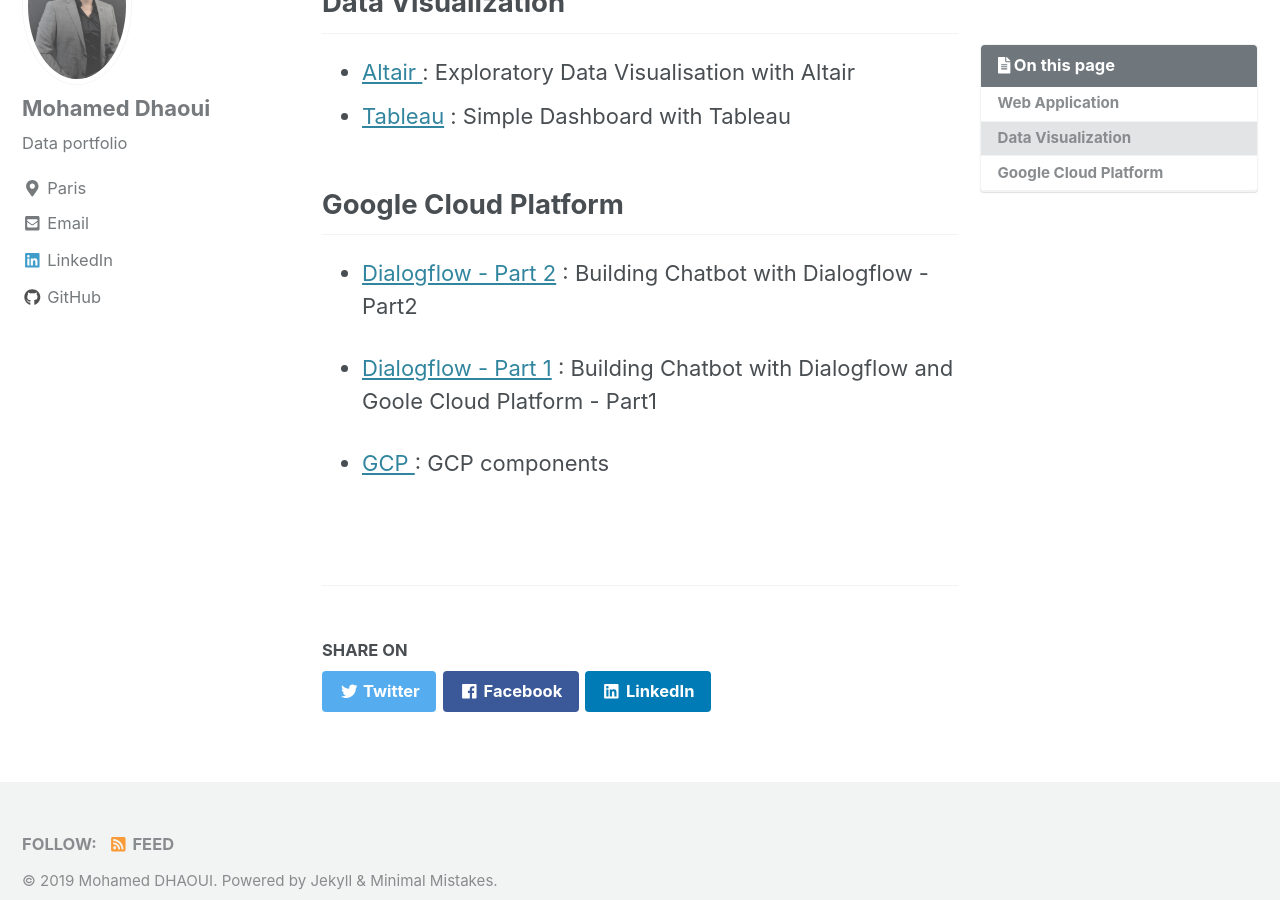
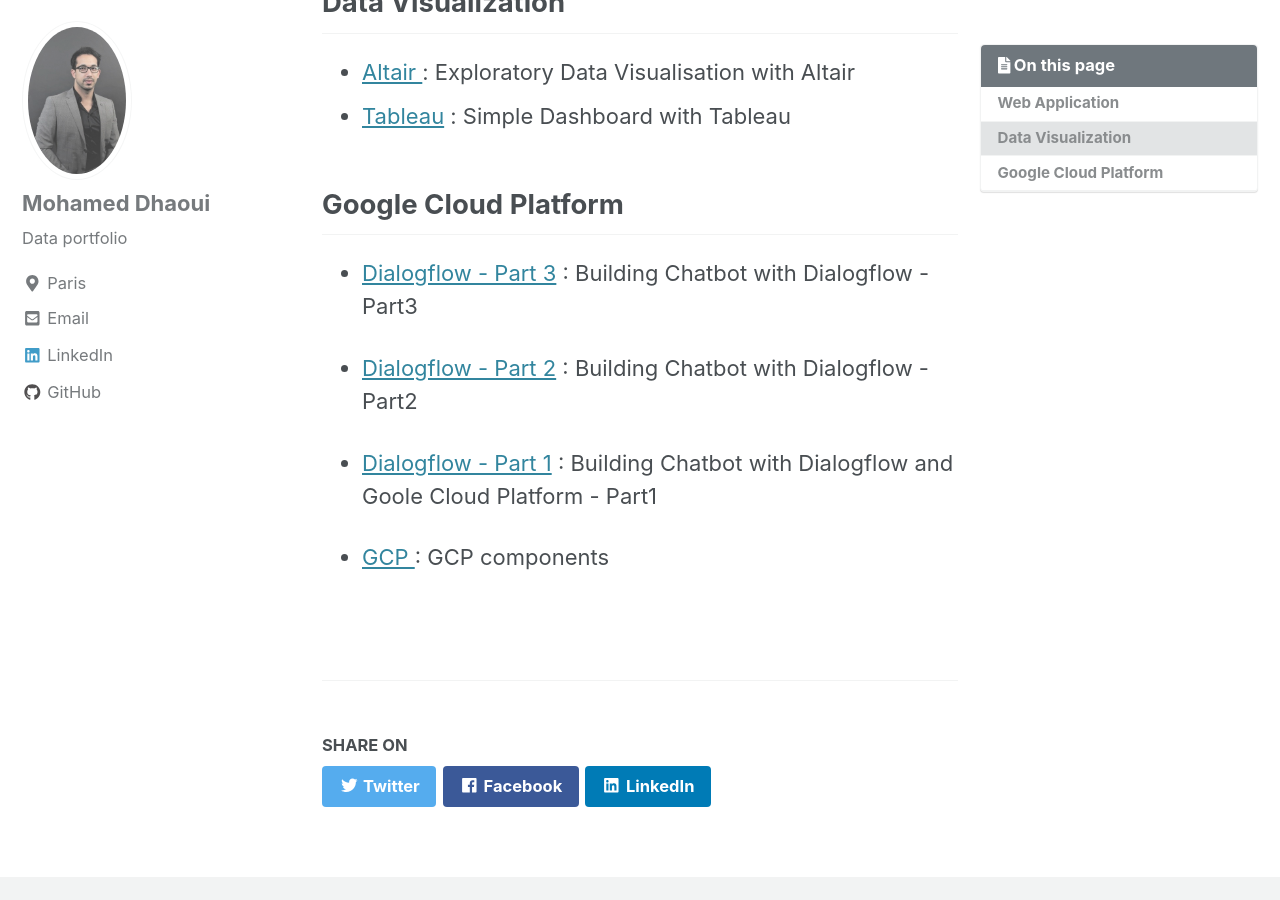
Before and after one commit to mohameddhaoui/mohameddhaoui.github.io, a Jekyll site: the page built from _pages/de.md, in a window 1280 px wide and 900 px high, scrolled down 1498 px. Built offline with Jekyll 4.4.1, drawn with Linux system fonts in a browser that asks for light colours; cached includes are drawn as plain includes.

Commit message:
Update de.md

```diff
--- a/_pages/de.md
+++ b/_pages/de.md
@@ -22,6 +22,8 @@
 * [Tableau](https://mohameddhaoui.github.io/statistics/graph/) : Simple Dashboard with Tableau
 
 ## Google Cloud Platform
+* [Dialogflow - Part 3](https://mohameddhaoui.github.io/dataengineering/chatbot3/) : Building Chatbot with Dialogflow - Part3
+
 * [Dialogflow - Part 2](https://mohameddhaoui.github.io/dataengineering/chatbot2/) : Building Chatbot with Dialogflow - Part2
 
 * [Dialogflow - Part 1](https://mohameddhaoui.github.io/dataengineering/chatbot/) : Building Chatbot with Dialogflow and Goole Cloud Platform - Part1
```
